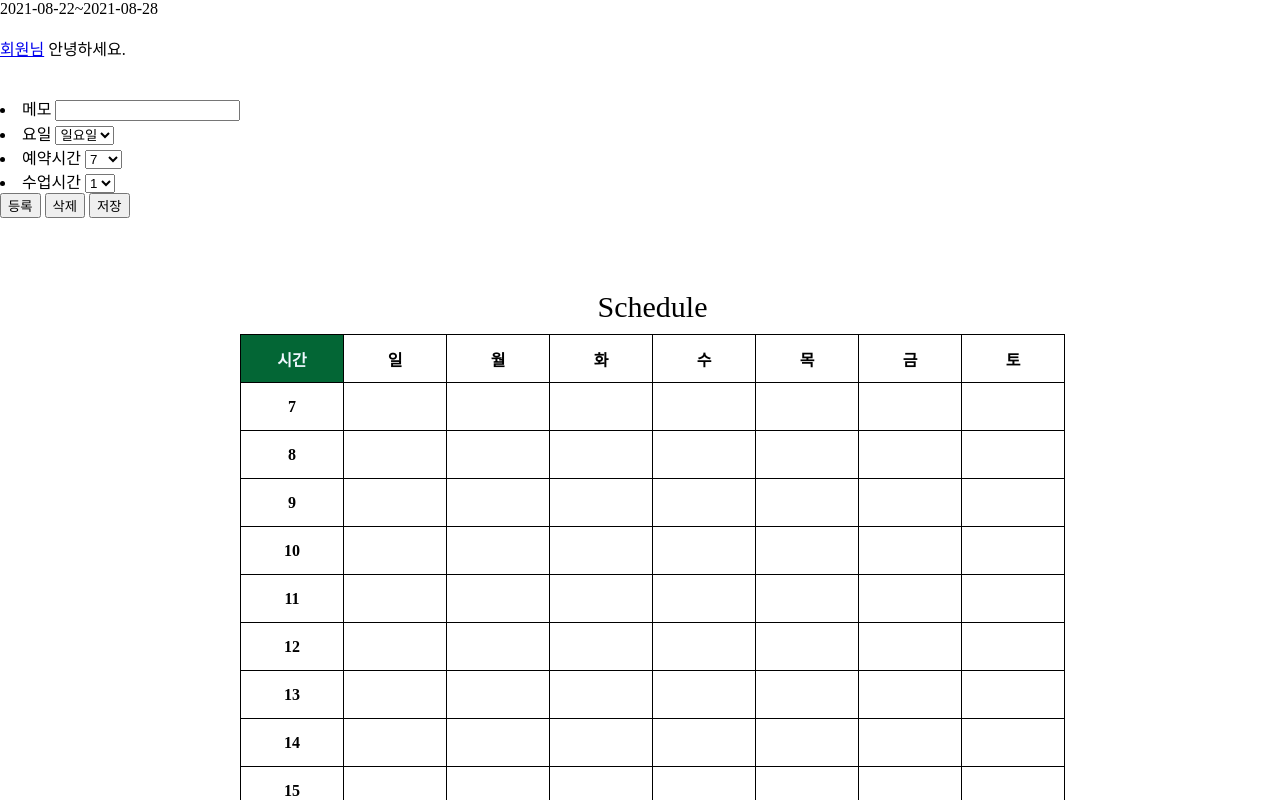
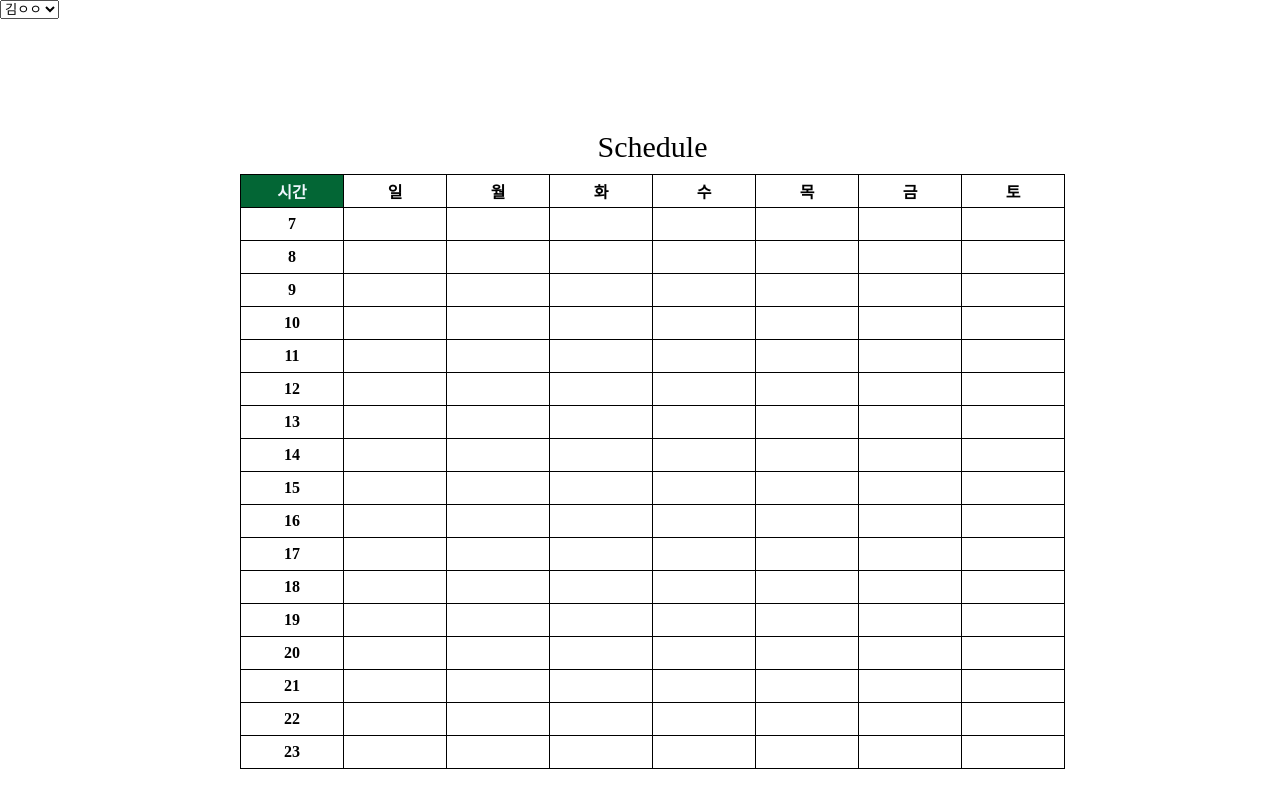
Before and after one commit to hiatus1225/Team2-modufit, a plain HTML site: page schedule.html in a window 1280 px wide. Shown: the top 800 px of the page. Drawn offline with Linux system fonts and the light colour scheme.

Commit message:
김형진
.

```diff
--- a/schedule.html
+++ b/schedule.html
@@ -15,47 +15,30 @@
 
         table.timetable {
             position: absolute;
-
-            top: 35%;
-
+            top: 15%;
             left: 50%;
-
             margin-left: -400px;
-
-
-
             table-layout: fixed;
-
-
             empty-cells: show;
-
-
             border-collapse: collapse;
-
-
         }
-
 
         #table_title {
             padding: 10px;
             font-size: 30px;
         }
 
-
-
         table,
         th,
         td {
             border: solid 1px black;
             border-collapse: collapse;
-
-
         }
 
         th,
         td {
             width: 100px;
-            height: 45px;
+            height: 30px;
         }
 
         #corner {
@@ -67,137 +50,11 @@
 
 <body>
 
-    <script>
-        var currentDay = new Date();
-        var theYear = currentDay.getFullYear();
-        var theMonth = currentDay.getMonth();
-        var theDate = currentDay.getDate();
-        var theDayOfWeek = currentDay.getDay();
-
-        var thisWeek = [];
-
-        for (var i = 0; i < 7; i++) {
-            var resultDay = new Date(theYear, theMonth, theDate + (i - theDayOfWeek));
-            var yyyy = resultDay.getFullYear();
-            var mm = Number(resultDay.getMonth()) + 1;
-            var dd = resultDay.getDate();
-
-            mm = String(mm).length === 1 ? '0' + mm : mm;
-            dd = String(dd).length === 1 ? '0' + dd : dd;
-
-            thisWeek[i] = yyyy + '-' + mm + '-' + dd;
-        }
-
-        document.write(thisWeek[0] + "~" + thisWeek[6]);
-    </script>
-
-    <br>
-    <br>
-
-
-    <a href="#" id="guest">회원님</a>
-
-    <script>
-        document.write(" 안녕하세요.");
-    </script>
-
-
-    <br>
-    <br>
-    <br>
-    <form>
-    <li>
-        <label for="memo">메모</label>
-        <input type="text" id="memo">
-    </li>
-
-    <li>
-
-        <label for="day">요일</label>
-
-        <select id="day">
-
-            <option value="sun">일요일</option>
-
-            <option value="mon">월요일</option>
-
-            <option value="tue">화요일</option>
-
-            <option value="wed">수요일</option>
-
-            <option value="thu">목요일</option>
-
-            <option value="fri">금요일</option>
-
-            <option value="sat">토요일</option>
-
-        </select>
-
-    </li>
-    <li>
-
-        <label for="timeStart">예약시간</label>
-
-        <select id="timeStart" class="timesize">
-
-            <option value="7">7</option>
-
-            <option value="8">8</option>
-
-            <option value="9">9</option>
-
-            <option value="10">10</option>
-
-            <option value="11">11</option>
-
-            <option value="12">12</option>
-
-            <option value="13">13</option>
-
-            <option value="14">14</option>
-
-            <option value="15">15</option>
-
-            <option value="16">16</option>
-
-            <option value="17">17</option>
-
-            <option value="18">18</option>
-
-            <option value="19">19</option>
-
-            <option value="20">20</option>
-
-            <option value="21">21</option>
-
-            <option value="22">22</option>
-
-            <option value="23">23</option>
-
-        </select>
-
-    </li>
-
-    <li>
-
-        <label for="time">수업시간</label>
-
-        <select id="time">
-
-            <option value="1">1</option>
-
-        </select>
-
-
-
-    </li>
-</form>
-
-    <button id="reservon" onclick="reservon();">등록</button>
-    <button id="delete" onclick="colorChange();">삭제</button>
-    <button id="enrollment" onclick="enrollment();">저장</button>
-
-
+<select id = "manager">
+    <option value="kim">김ㅇㅇ</option>
+    <option value="lee">이ㅇㅇ</option>
+    <option value="park">박ㅇㅇ</option>
+</select>
 
     <table class="timetable center" style='table-layout:fixed;' id="maintable">
 
@@ -233,323 +90,323 @@
 
                 <th>7</th>
 
-                <td id="sun7" onclick="colorChange();"><form action=""></form></td>
+                <td id="sun7" onclick="selectCell(this);"></td>
 
-                <td id="mon7" onclick="colorChange();"></td>
+                <td id="mon7" onclick="selectCell(this);"></td>
 
-                <td id="tue7" onclick="colorChange();"></td>
+                <td id="tue7" onclick="selectCell(this);"></td>
 
-                <td id="wed7" onclick="colorChange();"></td>
+                <td id="wed7" onclick="selectCell(this);"></td>
 
-                <td id="thu7" onclick="colorChange();"></td>
+                <td id="thu7" onclick="selectCell(this);"></td>
 
-                <td id="fri7" onclick="colorChange();"></td>
+                <td id="fri7" onclick="selectCell(this);"></td>
 
-                <td id="sat7" onclick="colorChange();"></td>
+                <td id="sat7" onclick="selectCell(this);"></td>
 
             </tr>
             <tr>
 
                 <th>8</th>
 
-                <td id="sun8" onclick="colorChange();"></td>
+                <td id="sun8" onclick="selectCell(this);"></td>
 
-                <td id="mon8" onclick="colorChange();"></td>
+                <td id="mon8" onclick="selectCell(this);"></td>
 
-                <td id="tue8" onclick="colorChange();"></td>
+                <td id="tue8" onclick="selectCell(this);"></td>
 
-                <td id="wed8" onclick="colorChange();"></td>
+                <td id="wed8" onclick="selectCell(this);"></td>
 
-                <td id="thu8" onclick="colorChange();"></td>
+                <td id="thu8" onclick="selectCell(this);"></td>
 
-                <td id="fri8" onclick="colorChange();"></td>
+                <td id="fri8" onclick="selectCell(this);"></td>
 
-                <td id="sat8" onclick="colorChange();"></td>
+                <td id="sat8" onclick="selectCell(this);"></td>
 
             </tr>
             <tr>
 
                 <th>9</th>
 
-                <td id="sun9" onclick="colorChange();"></td>
+                <td id="sun9" onclick="selectCell(this);"></td>
 
-                <td id="mon9" onclick="colorChange();"></td>
+                <td id="mon9" onclick="selectCell(this);"></td>
 
-                <td id="tue9" onclick="colorChange();"></td>
+                <td id="tue9" onclick="selectCell(this);"></td>
 
-                <td id="wed9" onclick="colorChange();"></td>
+                <td id="wed9" onclick="selectCell(this);"></td>
 
-                <td id="thu9" onclick="colorChange();"></td>
+                <td id="thu9" onclick="selectCell(this);"></td>
 
-                <td id="fri9" onclick="colorChange();"></td>
+                <td id="fri9" onclick="selectCell(this);"></td>
 
-                <td id="sat9" onclick="colorChange();"></td>
+                <td id="sat9" onclick="selectCell(this);"></td>
 
             </tr>
             <tr>
 
                 <th>10</th>
 
-                <td id="sun10" onclick="colorChange();"></td>
+                <td id="sun10" onclick="selectCell(this);"></td>
 
-                <td id="mon10" onclick="colorChange();"></td>
+                <td id="mon10" onclick="selectCell(this);"></td>
 
-                <td id="tue10" onclick="colorChange();"></td>
+                <td id="tue10" onclick="selectCell(this);"></td>
 
-                <td id="wed10" onclick="colorChange();"></td>
+                <td id="wed10" onclick="selectCell(this);"></td>
 
-                <td id="thu10" onclick="colorChange();"></td>
+                <td id="thu10" onclick="selectCell(this);"></td>
 
-                <td id="fri10" onclick="colorChange();"></td>
+                <td id="fri10" onclick="selectCell(this);"></td>
 
-                <td id="sat10" onclick="colorChange();"></td>
+                <td id="sat10" onclick="selectCell(this);"></td>
 
             </tr>
             <tr>
 
                 <th>11</th>
 
-                <td id="sun11" onclick="colorChange();"></td>
+                <td id="sun11" onclick="selectCell(this);"></td>
 
-                <td id="mon11" onclick="colorChange();"></td>
+                <td id="mon11" onclick="selectCell(this);"></td>
 
-                <td id="tue11" onclick="colorChange();"></td>
+                <td id="tue11" onclick="selectCell(this);"></td>
 
-                <td id="wed11" onclick="colorChange();"></td>
+                <td id="wed11" onclick="selectCell(this);"></td>
 
-                <td id="thu11" onclick="colorChange();"></td>
+                <td id="thu11" onclick="selectCell(this);"></td>
 
-                <td id="fri1" onclick="colorChange();"></td>
+                <td id="fri1" onclick="selectCell(this);"></td>
 
-                <td id="sat11" onclick="colorChange();"></td>
+                <td id="sat11" onclick="selectCell(this);"></td>
 
             </tr>
             <tr>
 
                 <th>12</th>
 
-                <td id="sun12" onclick="colorChange();"></td>
+                <td id="sun12" onclick="selectCell(this);"></td>
 
-                <td id="mon12" onclick="colorChange();"></td>
+                <td id="mon12" onclick="selectCell(this);"></td>
 
-                <td id="tue12" onclick="colorChange();"></td>
+                <td id="tue12" onclick="selectCell(this);"></td>
 
-                <td id="wed12" onclick="colorChange();"></td>
+                <td id="wed12" onclick="selectCell(this);"></td>
 
-                <td id="thu12" onclick="colorChange();"></td>
+                <td id="thu12" onclick="selectCell(this);"></td>
 
-                <td id="fri12" onclick="colorChange();"></td>
+                <td id="fri12" onclick="selectCell(this);"></td>
 
-                <td id="sat12" onclick="colorChange();"></td>
+                <td id="sat12" onclick="selectCell(this);"></td>
 
             </tr>
             <tr>
 
                 <th>13</th>
 
-                <td id="sun13" onclick="colorChange();"></td>
+                <td id="sun13" onclick="selectCell(this);"></td>
 
-                <td id="mon13" onclick="colorChange();"></td>
+                <td id="mon13" onclick="selectCell(this);"></td>
 
-                <td id="tue13" onclick="colorChange();"></td>
+                <td id="tue13" onclick="selectCell(this);"></td>
 
-                <td id="wed13" onclick="colorChange();"></td>
+                <td id="wed13" onclick="selectCell(this);"></td>
 
-                <td id="thu13" onclick="colorChange();"></td>
+                <td id="thu13" onclick="selectCell(this);"></td>
 
-                <td id="fri13" onclick="colorChange();"></td>
+                <td id="fri13" onclick="selectCell(this);"></td>
 
-                <td id="sat13" onclick="colorChange();"></td>
+                <td id="sat13" onclick="selectCell(this);"></td>
 
             </tr>
             <tr>
 
                 <th>14</th>
 
-                <td id="sun14" onclick="colorChange();"></td>
+                <td id="sun14" onclick="selectCell(this);"></td>
 
-                <td id="mon14" onclick="colorChange();"></td>
+                <td id="mon14" onclick="selectCell(this);"></td>
 
-                <td id="tue14" onclick="colorChange();"></td>
+                <td id="tue14" onclick="selectCell(this);"></td>
 
-                <td id="wed14" onclick="colorChange();"></td>
+                <td id="wed14" onclick="selectCell(this);"></td>
 
-                <td id="thu14" onclick="colorChange();"></td>
+                <td id="thu14" onclick="selectCell(this);"></td>
 
-                <td id="fri14" onclick="colorChange();"></td>
+                <td id="fri14" onclick="selectCell(this);"></td>
 
-                <td id="sat14" onclick="colorChange();"></td>
+                <td id="sat14" onclick="selectCell(this);"></td>
 
             </tr>
             <tr>
 
                 <th>15</th>
 
-                <td id="sun15" onclick="colorChange();"></td>
+                <td id="sun15" onclick="selectCell(this);"></td>
 
-                <td id="mon15" onclick="colorChange();"></td>
+                <td id="mon15" onclick="selectCell(this);"></td>
 
-                <td id="tue15" onclick="colorChange();"></td>
+                <td id="tue15" onclick="selectCell(this);"></td>
 
-                <td id="wed15" onclick="colorChange();"></td>
+                <td id="wed15" onclick="selectCell(this);"></td>
 
-                <td id="thu15" onclick="colorChange();"></td>
+                <td id="thu15" onclick="selectCell(this);"></td>
 
-                <td id="fri15" onclick="colorChange();"></td>
+                <td id="fri15" onclick="selectCell(this);"></td>
 
-                <td id="sat15" onclick="colorChange();"></td>
+                <td id="sat15" onclick="selectCell(this);"></td>
 
             </tr>
             <tr>
 
                 <th>16</th>
 
-                <td id="sun16" onclick="colorChange();"></td>
+                <td id="sun16" onclick="selectCell(this);"></td>
 
-                <td id="mon16" onclick="colorChange();"></td>
+                <td id="mon16" onclick="selectCell(this);"></td>
 
-                <td id="tue16" onclick="colorChange();"></td>
+                <td id="tue16" onclick="selectCell(this);"></td>
 
-                <td id="wed16" onclick="colorChange();"></td>
+                <td id="wed16" onclick="selectCell(this);"></td>
 
-                <td id="thu16" onclick="colorChange();"></td>
+                <td id="thu16" onclick="selectCell(this);"></td>
 
-                <td id="fri16" onclick="colorChange();"></td>
+                <td id="fri16" onclick="selectCell(this);"></td>
 
-                <td id="sat16" onclick="colorChange();"></td>
+                <td id="sat16" onclick="selectCell(this);"></td>
 
             </tr>
             <tr>
 
                 <th>17</th>
 
-                <td id="sun17" onclick="colorChange();"></td>
+                <td id="sun17" onclick="selectCell(this);"></td>
 
-                <td id="mon17" onclick="colorChange();"></td>
+                <td id="mon17" onclick="selectCell(this);"></td>
 
-                <td id="tue17" onclick="colorChange();"></td>
+                <td id="tue17" onclick="selectCell(this);"></td>
 
-                <td id="wed17" onclick="colorChange();"></td>
+                <td id="wed17" onclick="selectCell(this);"></td>
 
-                <td id="thu17" onclick="colorChange();"></td>
+                <td id="thu17" onclick="selectCell(this);"></td>
 
-                <td id="fri17" onclick="colorChange();"></td>
+                <td id="fri17" onclick="selectCell(this);"></td>
 
-                <td id="sat17" onclick="colorChange();"></td>
+                <td id="sat17" onclick="selectCell(this);"></td>
 
             </tr>
             <tr>
 
                 <th>18</th>
 
-                <td id="sun18" onclick="colorChange();"></td>
+                <td id="sun18" onclick="selectCell(this);"></td>
 
-                <td id="mon18" onclick="colorChange();"></td>
+                <td id="mon18" onclick="selectCell(this);"></td>
 
-                <td id="tue18" onclick="colorChange();"></td>
+                <td id="tue18" onclick="selectCell(this);"></td>
 
-                <td id="wed18" onclick="colorChange();"></td>
+                <td id="wed18" onclick="selectCell(this);"></td>
 
-                <td id="thu18" onclick="colorChange();"></td>
+                <td id="thu18" onclick="selectCell(this);"></td>
 
-                <td id="fri18" onclick="colorChange();"></td>
+                <td id="fri18" onclick="selectCell(this);"></td>
 
-                <td id="sat18" onclick="colorChange();"></td>
+                <td id="sat18" onclick="selectCell(this);"></td>
 
             </tr>
             <tr>
 
                 <th>19</th>
 
-                <td id="sun19" onclick="colorChange();"></td>
+                <td id="sun19" onclick="selectCell(this);"></td>
 
-                <td id="mon19" onclick="colorChange();"></td>
+                <td id="mon19" onclick="selectCell(this);"></td>
 
-                <td id="tue19" onclick="colorChange();"></td>
+                <td id="tue19" onclick="selectCell(this);"></td>
 
-                <td id="wed19" onclick="colorChange();"></td>
+                <td id="wed19" onclick="selectCell(this);"></td>
 
-                <td id="thu19" onclick="colorChange();"></td>
+                <td id="thu19" onclick="selectCell(this);"></td>
 
-                <td id="fri19" onclick="colorChange();"></td>
+                <td id="fri19" onclick="selectCell(this);"></td>
 
-                <td id="sat19" onclick="colorChange();"></td>
+                <td id="sat19" onclick="selectCell(this);"></td>
 
             </tr>
             <tr>
 
                 <th>20</th>
 
-                <td id="sun20" onclick="colorChange();"></td>
+                <td id="sun20" onclick="selectCell(this);"></td>
 
-                <td id="mon20" onclick="colorChange();"></td>
+                <td id="mon20" onclick="selectCell(this);"></td>
 
-                <td id="tue20" onclick="colorChange();"></td>
+                <td id="tue20" onclick="selectCell(this);"></td>
 
-                <td id="wed20" onclick="colorChange();"></td>
+                <td id="wed20" onclick="selectCell(this);"></td>
 
-                <td id="thu20" onclick="colorChange();"></td>
+                <td id="thu20" onclick="selectCell(this);"></td>
 
-                <td id="fri20" onclick="colorChange();"></td>
+                <td id="fri20" onclick="selectCell(this);"></td>
 
-                <td id="sat20" onclick="colorChange();"></td>
+                <td id="sat20" onclick="selectCell(this);"></td>
 
             </tr>
             <tr>
 
                 <th>21</th>
 
-                <td id="sun21" onclick="colorChange();"></td>
+                <td id="sun21" onclick="selectCell(this);"></td>
 
-                <td id="mon21" onclick="colorChange();"></td>
+                <td id="mon21" onclick="selectCell(this);"></td>
 
-                <td id="tue21" onclick="colorChange();"></td>
+                <td id="tue21" onclick="selectCell(this);"></td>
 
-                <td id="wed21" onclick="colorChange();"></td>
+                <td id="wed21" onclick="selectCell(this);"></td>
 
-                <td id="thu21" onclick="colorChange();"></td>
+                <td id="thu21" onclick="selectCell(this);"></td>
 
-                <td id="fri21" onclick="colorChange();"></td>
+                <td id="fri21" onclick="selectCell(this);"></td>
 
-                <td id="sat21" onclick="colorChange();"></td>
+                <td id="sat21" onclick="selectCell(this);"></td>
 
             </tr>
             <tr>
 
                 <th>22</th>
 
-                <td id="sun22" onclick="colorChange();"></td>
+                <td id="sun22" onclick="selectCell(this);"></td>
 
-                <td id="mon22" onclick="colorChange();"></td>
+                <td id="mon22" onclick="selectCell(this);"></td>
 
-                <td id="tue22" onclick="colorChange();"></td>
+                <td id="tue22" onclick="selectCell(this);"></td>
 
-                <td id="wed22" onclick="colorChange();"></td>
+                <td id="wed22" onclick="selectCell(this);"></td>
 
-                <td id="thu22" onclick="colorChange();"></td>
+                <td id="thu22" onclick="selectCell(this);"></td>
 
-                <td id="fri22" onclick="colorChange();"></td>
+                <td id="fri22" onclick="selectCell(this);"></td>
 
-                <td id="sat22" onclick="colorChange();"></td>
+                <td id="sat22" onclick="selectCell(this);"></td>
 
             </tr>
             <tr>
 
                 <th>23</th>
 
-                <td id="sun23" onclick="colorChange();"></td>
+                <td id="sun23" onclick="selectCell(this);"></td>
 
-                <td id="mon23" onclick="colorChange();"></td>
+                <td id="mon23" onclick="selectCell(this);"></td>
 
-                <td id="tue23" onclick="colorChange();"></td>
+                <td id="tue23" onclick="selectCell(this);"></td>
 
-                <td id="wed23" onclick="colorChange();"></td>
+                <td id="wed23" onclick="selectCell(this);"></td>
 
-                <td id="thu23" onclick="colorChange();"></td>
+                <td id="thu23" onclick="selectCell(this);"></td>
 
-                <td id="fri23" onclick="colorChange();"></td>
+                <td id="fri23" onclick="selectCell(this);"></td>
 
-                <td id="sat23" onclick="colorChange();"></td>
+                <td id="sat23" onclick="selectCell(this);"></td>
 
             </tr>
 
```
Also changed, not shown: js/schedule.js (added, +30 -0 lines).
